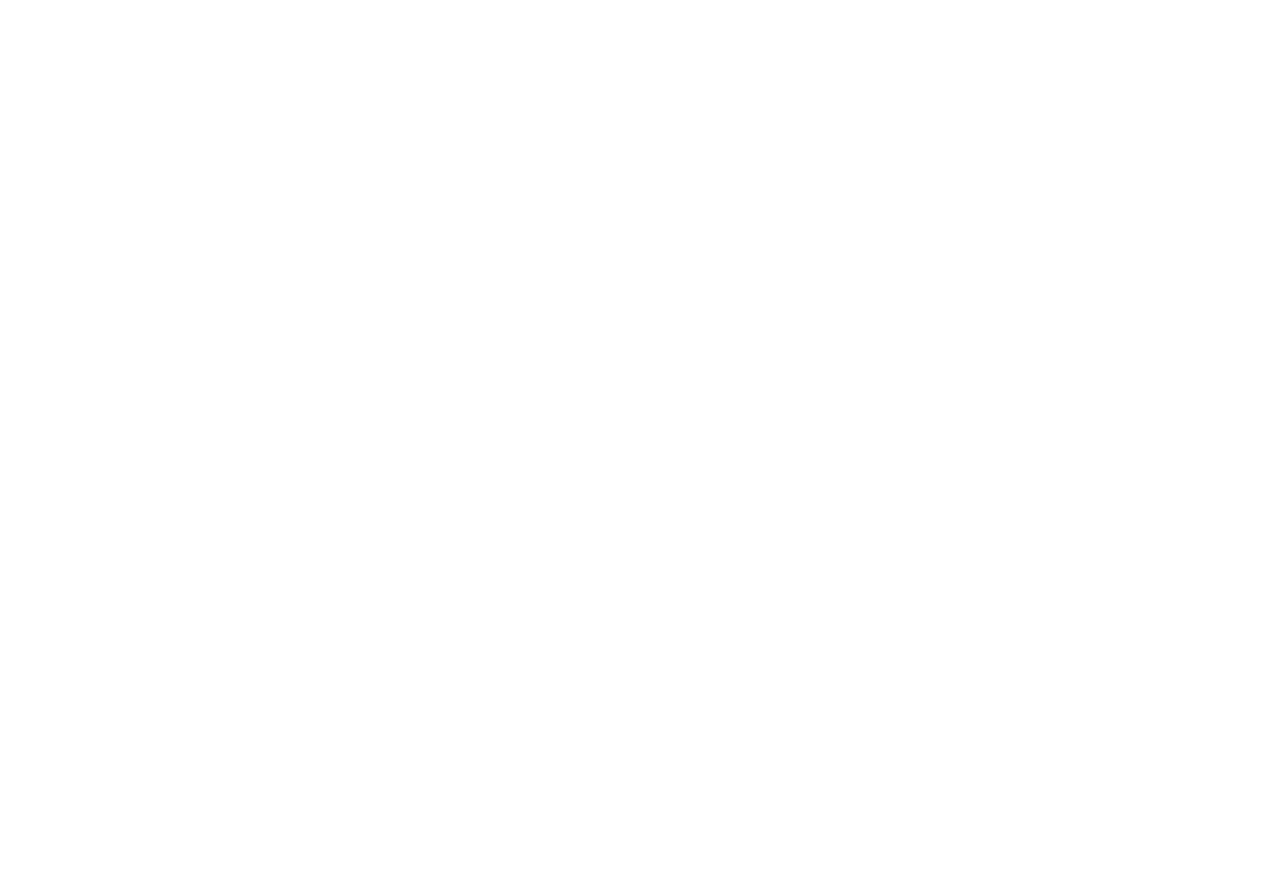
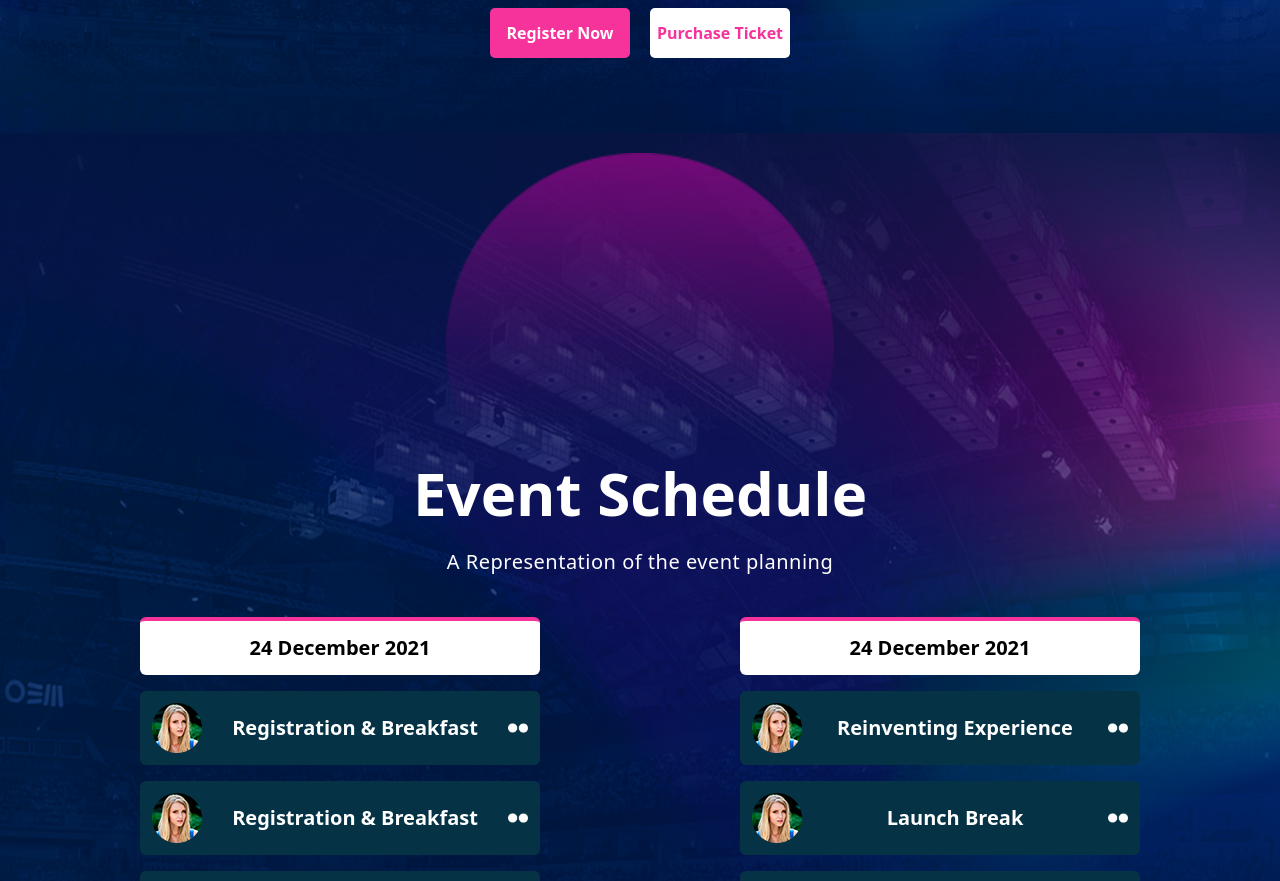
Before and after one commit to Godstimemoses555/Event-site, a React (Vite) app: page / in a window 1280 px wide. Shown: the part 1863-2744 px from the top of the page. Before the commit the page ends 920 px from the top, so only its background shows below. Built offline with nearby package versions, Linux system fonts and the light colour scheme.

Commit message:
i work on all the component to adjust the overflow i was having

```diff
--- a/src/Component/Navpc.jsx
+++ b/src/Component/Navpc.jsx
@@ -18,7 +18,7 @@
   const [showdropdown,setShowdropdown]=useState(false)
 
   return (
-    <div className='flex gap-[20px] flex-col'>
+    <div className='flex gap-[20px] flex-col sticky'>
 
 
       <div className='w-[100%] gap-[20px] font-bold text-[20px] justify-between hidden lg:flex' style={{background:`url(${fullhero})`,
--- a/src/Component/Sec1.jsx
+++ b/src/Component/Sec1.jsx
@@ -7,7 +7,7 @@
 const Sec1 = () => {
   return (
     <div>
-        <div className='flex gap-[20px] p-[20px] w-full flex-col lg:flex-row'>
+        <div className='flex gap-[20px] p-[20px] w-full flex-col lg:flex-row h-full'>
 
             <div className='flex w-[100%] lg:w-[50%] gap-[20px] flex-col lg:h-[100%] lg:items-start items-center justify-center' >
 
--- a/src/Component/Sec11.jsx
+++ b/src/Component/Sec11.jsx
@@ -22,7 +22,7 @@
             <div className='flex lg:w-[23%] w-full items-center justify-center flex-col shadow-2xl shadow-black'>
 
                 {/* make image container responsive (no fixed 500px) */}
-                <div className='flex w-full max-w-[500px] h-[200px] flex-col'>
+                <div className='flex w-full max-w-[700px] h-[200px] flex-col'>
                 <img onMouseEnter={()=>setDam(!dam)} onMouseLeave={()=>setDam(!dam)}
                  className='w-full h-[200px] object-cover duration-500' src={eventsimg1} alt="" style={{rotate:dam===true?"-5deg":"0deg"}}/>
 
--- a/src/Component/Sec3.jsx
+++ b/src/Component/Sec3.jsx
@@ -17,13 +17,16 @@
   const [bum, setBum] = useState(false);
 
   return (
-    <div>
+    // ✅ Ensure no overflow horizontally or vertically
+    <div className="">
       <div
-        className="flex flex-col items-center justify-center p-2.5 w-full bg-cover bg-center bg-no-repeat"
-        style={{ backgroundImage: `url(${fullhero})` }}
+        className="flex flex-col items-center justify-center p-5 w-full"
+        style={{
+          background: `url(${fullhero}) center/cover no-repeat`,
+        }}
       >
         {/* Header section */}
-        <div className="flex flex-col items-center text-center gap-4  w-[1200px]  mb-10 px-2.5">
+        <div className="flex flex-col items-center text-center gap-4 w-full max-w-[1000px] mb-10 px-4">
           <img
             className="w-[80%] sm:w-[60%] md:w-[40%] h-auto object-contain"
             src={header2}
@@ -38,17 +41,17 @@
         </div>
 
         {/* Main section */}
-        <div className="flex flex-col md:flex-row gap-10 md:gap-16 w-[1200px]  px-4 items-center justify-center">
+        <div className="flex flex-col md:flex-row gap-10 md:gap-16 w-full max-w-[1200px] px-4 md:px-8 items-center justify-center">
           {/* LEFT COLUMN */}
           <div className="flex flex-col w-full md:w-1/2 gap-4 items-center">
-            <div className="bg-white border-t-4 border-pink-500  text-center font-bold text-[20px] w-full max-w-[300px]">
+            <div className="bg-white border-t-4 border-pink-500 rounded-md py-3 text-center font-bold text-[20px] w-full max-w-[400px]">
               24 December 2021
             </div>
 
             {/* ITEM 1 */}
             {!pick ? (
               <div
-                className="bg-cyan-950  p-2.5 flex items-center justify-between w-[300px] cursor-pointer transition"
+                className="bg-cyan-950 rounded-md p-3 flex items-center justify-between w-full max-w-[400px] cursor-pointer transition"
                 onClick={() => setPick(true)}
               >
                 <img className="w-[50px]" src={user1} alt="" />
@@ -59,7 +62,7 @@
               </div>
             ) : (
               <div
-                className="bg-white  p-2.5 w-[300px] text-center cursor-pointer transition"
+                className="bg-white rounded-md p-5 w-full max-w-[400px] text-center cursor-pointer transition"
                 onClick={() => setPick(false)}
               >
                 <h2 className="text-pink-500 font-bold text-[20px] mb-3">
@@ -73,12 +76,66 @@
               </div>
             )}
 
-            {/* Other items */}
-            {/* ... your other blocks here, same structure ... */}
 
+            {!click ? (
+              <div
+                className="bg-cyan-950 rounded-md p-3 flex items-center justify-between w-full max-w-[400px] cursor-pointer transition"
+                onClick={() => setPick(true)}
+              >
+                <img className="w-[50px]" src={user1} alt="" />
+                <h2 className="text-white font-semibold text-[16px] md:text-[20px] text-center flex-1">
+                  Registration & Breakfast
+                </h2>
+                <img className="w-[20px]" src={twodots} alt="" />
+              </div>
+            ) : (
+              <div
+                className="bg-white rounded-md p-5 w-full max-w-[400px] text-center cursor-pointer transition"
+                onClick={() => setPick(false)}
+              >
+                <h2 className="text-pink-500 font-bold text-[20px] mb-3">
+                  Registration Break
+                </h2>
+                <p className="text-black font-medium leading-relaxed text-[15px]">
+                  Phosrescen ntiate principle-centered networks via magnetic
+                  Apildous eviscuate standards compliant fully tested metrics
+                  without creative design futureproof web.
+                </p>
+              </div>
+            )}
+
+            {/* ITEM 2 */}
+            {!open ? (
+              <div
+                className="bg-cyan-950 rounded-md p-3 flex items-center justify-between w-full max-w-[400px] cursor-pointer transition"
+                onClick={() => setOpen(true)}
+              >
+                <img className="w-[50px]" src={icon1} alt="" />
+                <h2 className="text-white font-semibold text-[16px] md:text-[20px] text-center flex-1">
+                  Launch Break
+                </h2>
+                <img className="w-[20px]" src={twodots} alt="" />
+              </div>
+            ) : (
+              <div
+                className="bg-white rounded-md p-5 w-full max-w-[400px] text-center cursor-pointer transition"
+                onClick={() => setOpen(false)}
+              >
+                <h2 className="text-pink-500 font-bold text-[20px] mb-3">
+                  Launch Break
+                </h2>
+                <p className="text-black font-medium leading-relaxed text-[15px]">
+                  Phosrescen ntiate principle-centered networks via magnetic
+                  Apildous eviscuate standards compliant fully tested metrics
+                  without creative design futureproof web.
+                </p>
+              </div>
+            )}
+
+            {/* ITEM 3 */}
             {!chop ? (
               <div
-                className="bg-cyan-950  p-2.5 flex items-center justify-between w-[300px] cursor-pointer transition"
+                className="bg-cyan-950 rounded-md p-3 flex items-center justify-between w-full max-w-[400px] cursor-pointer transition"
                 onClick={() => setChop(true)}
               >
                 <img className="w-[50px]" src={user4} alt="" />
@@ -89,7 +146,7 @@
               </div>
             ) : (
               <div
-                className="bg-white  p-2.5 w-full  sm:w-[400px] text-center cursor-pointer transition"
+                className="bg-white rounded-md p-5 w-full max-w-[400px] text-center cursor-pointer transition"
                 onClick={() => setChop(false)}
               >
                 <h2 className="text-pink-500 font-bold text-[20px] mb-3">
@@ -106,7 +163,7 @@
 
           {/* RIGHT COLUMN */}
           <div className="flex flex-col w-full md:w-1/2 gap-4 items-center">
-            <div className="bg-white border-t-4 border-pink-500  text-center font-bold text-[20px]  w-[300px]">
+            <div className="bg-white border-t-4 border-pink-500 rounded-md py-3 text-center font-bold text-[20px] w-full max-w-[400px]">
               24 December 2021
             </div>
 
@@ -119,7 +176,7 @@
               !state ? (
                 <div
                   key={i}
-                  className="bg-cyan-950 p-2.5 flex items-center justify-betweenw-[300px] cursor-pointer transition"
+                  className="bg-cyan-950 rounded-md p-3 flex items-center justify-between w-full max-w-[400px] cursor-pointer transition"
                   onClick={() => setState(true)}
                 >
                   <img className="w-[50px]" src={user1} alt="" />
@@ -131,7 +188,7 @@
               ) : (
                 <div
                   key={i}
-                  className="bg-white  p-2.5 w-[300px] text-center cursor-pointer transition"
+                  className="bg-white rounded-md p-5 w-full max-w-[400px] text-center cursor-pointer transition"
                   onClick={() => setState(false)}
                 >
                   <h2 className="text-pink-500 font-bold text-[18px] mb-3">
--- a/src/Component/Sec4.jsx
+++ b/src/Component/Sec4.jsx
@@ -11,7 +11,7 @@
 
 
         <div className=' flex items-center justify-center   gap-[20px] flex-col' >
-            <img className='w-[500px] h-[200px] object-contain' src={header2} alt="" />
+            <img className='w-[400px] h-[200px] object-contain' src={header2} alt="" />
             <div className='flex items-center justify-center gap-[20px]   flex-col'>
                  <h1 className='text-[50px] font-bold text-white '>Our Speakers</h1>
                  <h4 className='text-[20px] text-white tracking-widest text-center'>Meet Our World’s Leading Speakers
--- a/src/Component/Sec7.jsx
+++ b/src/Component/Sec7.jsx
@@ -34,7 +34,7 @@
                     {/* Card 1 - stack on mobile */}
                     <div className="flex flex-col md:flex-row w-full md:w-1/2 items-center md:items-start justify-center gap-6 p-4 bg-transparent">
                         <img
-                            className="w-full md:w-[50%] h-auto md:h-[300px] object-contain"
+                            className="w-full md:w-[200px] h-auto md:h-[200px] object-contain"
                             src={members}
                             alt="member"
                         />
--- a/src/Pages/Home.jsx
+++ b/src/Pages/Home.jsx
@@ -26,18 +26,16 @@
 const Home = () => {
 
   return (
-  <div className='overflow-hidden'>
+  <div>
 
 
       <Navpc/>
 
   <Navmobile />
-    <div className='lg:hidden h-20 overflow-hidden '>
-
-      </div>
 
 
-    <div className={`flex h-[100vh] flex-col ` }
+
+    <div className={`flex h-full flex-col ` }
 
     style={{background:`url(${fullhero})`, backgroundPosition:"center", backgroundRepeat:"no-repeat",backgroundSize:"cover"}}
 
@@ -45,7 +43,7 @@
       <Sec1/>
       <Sec2/>
       <Sectext/>
-      {/* <Sec3/> */}
+      <Sec3/>
       <Sec4/>
       <Sec5/>
       <Sec6/>
--- a/src/Pages/Slicke.jsx
+++ b/src/Pages/Slicke.jsx
@@ -23,11 +23,11 @@
   };
   return (
     <div>
-    <div className='w-[100%] h-full items-center gap-[20px] overflow-hidden' style={{background:`url(${fullhere})`, backgroundPosition: "center",
+    <div className='w-[100%] h-full items-center gap-[20px]' style={{background:`url(${fullhere})`, backgroundPosition: "center",
         backgroundRepeat: "no-repeat",
         backgroundSize: "cover"}}>
 
-          <div className=' '>
+          <div className='overflow-hidden '>
 
             <Slider {...settings}>
       <div className='flex w-[150px] h-[300px]  items-center justify-center  flex-col gap-[8px] p-2.5'>
```
Also changed, not shown: src/Component/Sec8.jsx (+14 -14 lines).
